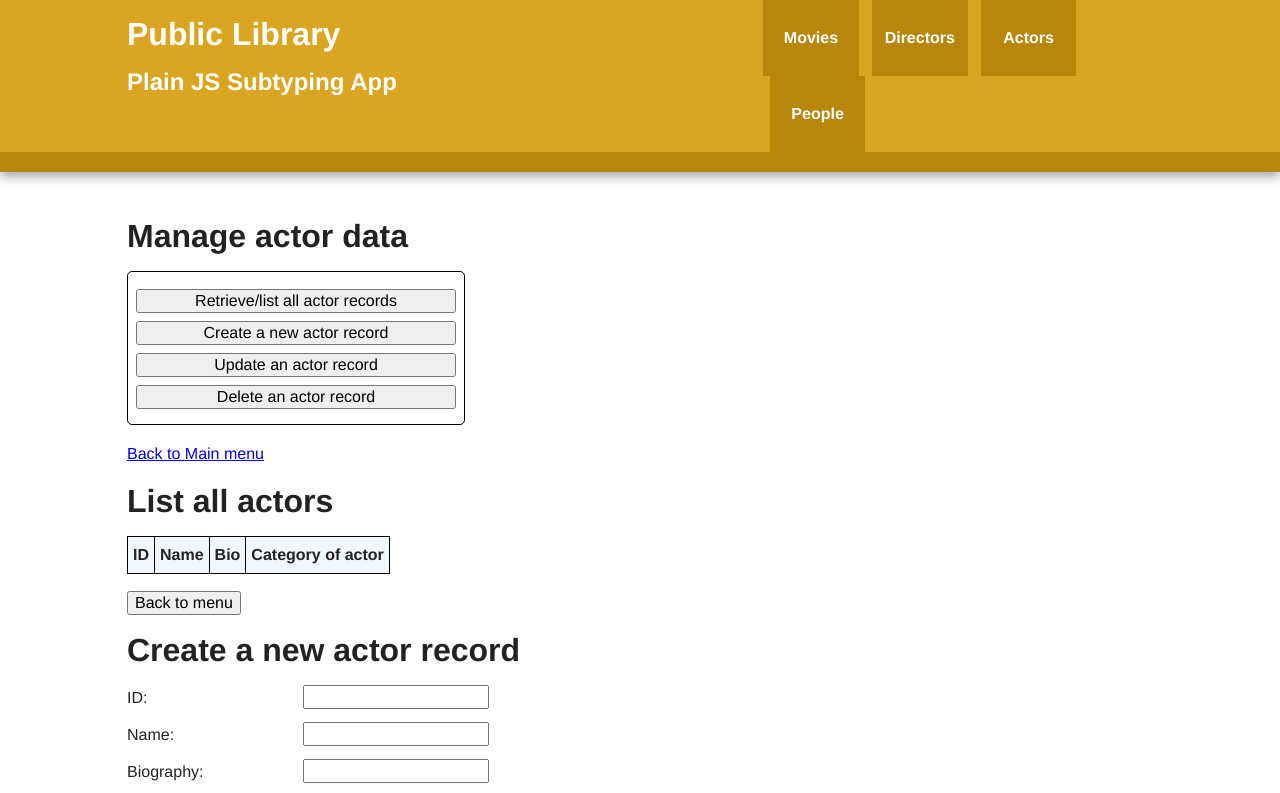
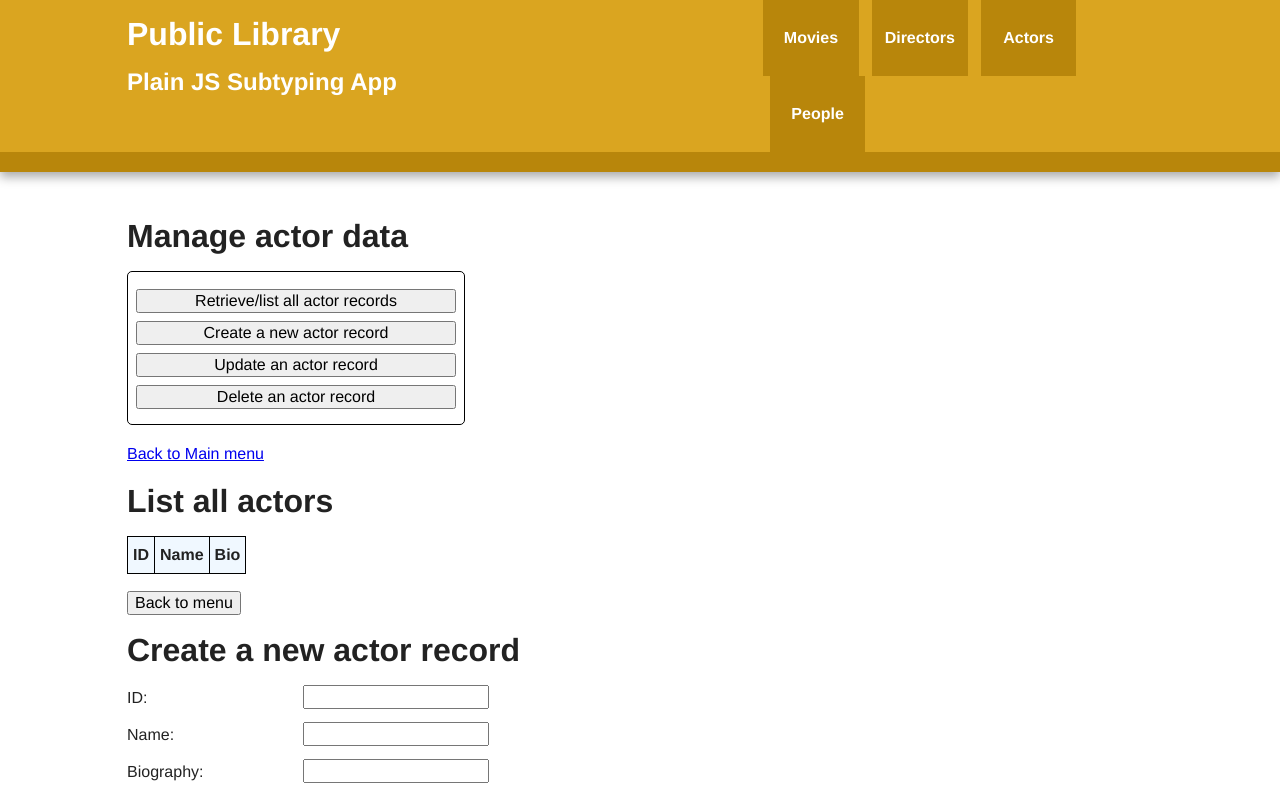
Before and after one commit to BMD91/webapp22-BuiDuc, a plain HTML site: page docs/assignment6/actors.html in a window 1280 px wide. Shown: the top 793 px of the page. Drawn offline with Linux system fonts and the light colour scheme; files that its build step writes are made by us from their sources; a script that the page names is missing; files whose address does not match are found by name.

Commit message:
change info a bit

```diff
--- a/docs/assignment6/actors.html
+++ b/docs/assignment6/actors.html
@@ -68,7 +68,7 @@
           <th>ID</th>
           <th>Name</th>
           <th>Bio</th>
-          <th>Category of actor</th>
+
         </thead>
         <tbody></tbody>
       </table>
```
